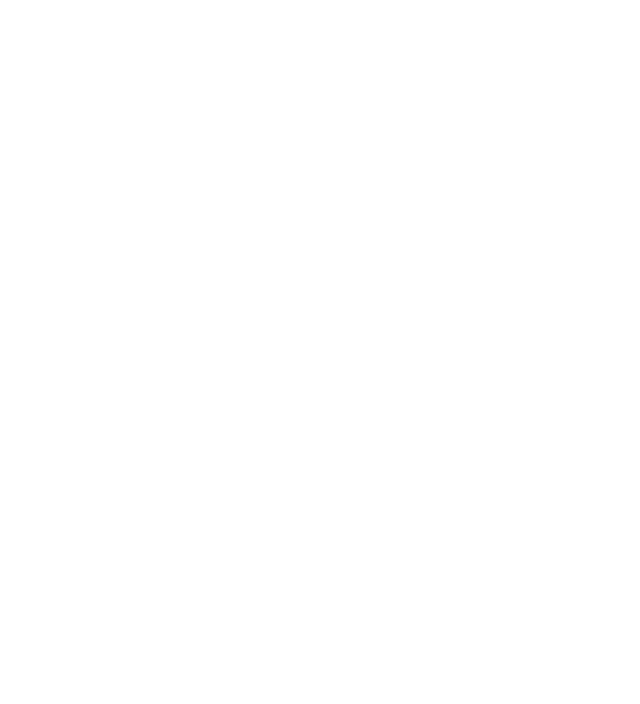
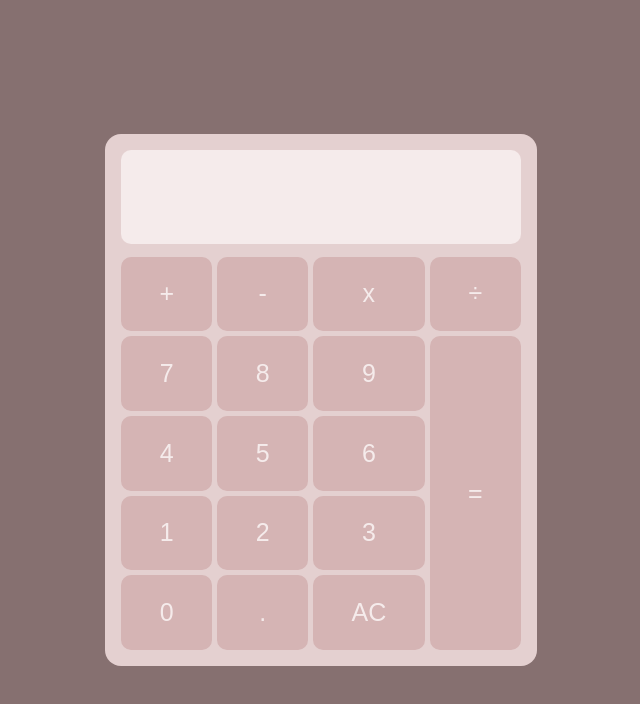
Before and after one commit to Marianellag1/the-calc, a plain HTML site: page index.html in a window 1280 px wide. Shown: the whole page, without its empty margins (319-959 px from the left). Drawn offline with Linux system fonts and the light colour scheme.

Commit message:
added finished html with help of youtube tutorial, and have continued with css with codepen example as muse

```diff
--- a/assets/style.css
+++ b/assets/style.css
@@ -0,0 +1,56 @@
+:root {
+    --brown: #867070; /*60%*/
+    --light-brown: #D5B4B4; /*30%*/
+    --tan: #E4D0D0; /*10%*/
+    --beige: #F5EBEB; /*10%*/
+}
+
+* {
+    margin: 0;
+    padding: 0;
+}
+
+body {
+    min-height: 100vh;
+    display: flex;
+    justify-content: center;
+    flex-direction: column;
+    align-items: center;
+    font-family: 'Montserrat', sans-serif;
+    background-color: var(--brown);
+}
+
+.output {
+  grid-column: 1 / span 4;
+  padding: 1.5rem;
+  background-color: var(--beige);
+  border-radius: 10px;
+  margin-bottom: .50rem;
+}
+
+.calculator {
+    background-color: var(--tan);
+    /* border: solid; */
+    display: grid;
+    grid-template-columns: auto auto auto auto;
+    width: 400px;
+    height: 500px;
+    column-gap: 5px;
+    row-gap: 5px;
+    padding: 1rem;
+    border-radius: 16px;
+}
+
+.calculator button {
+    cursor: pointer;
+    font-size: 25px;
+    border-radius: 10px;
+    border: none;
+    background-color: var(--light-brown);
+    color: var(--beige);
+}
+
+.span-four {
+    grid-row: 3/ span 4;
+    grid-column: 4;
+}
--- a/index.html
+++ b/index.html
@@ -1,13 +1,43 @@
 <!DOCTYPE html>
 <html lang="en">
+
 <head>
     <meta charset="UTF-8">
     <meta http-equiv="X-UA-Compatible" content="IE=edge">
     <meta name="viewport" content="width=device-width, initial-scale=1.0">
+    <link rel="preconnect" href="https://fonts.googleapis.com">
+    <link rel="preconnect" href="https://fonts.gstatic.com" crossorigin>
+    <link href="https://fonts.googleapis.com/css2?family=Montserrat&display=swap" rel="stylesheet">
     <link rel="stylesheet" href="./assets/style.css">
-    <title>Document</title>
+    <title>Calculator</title>
 </head>
+
 <body>
+    <div class="calculator">
+        <div class="output">
+            <div class="previous-operand"></div>
+            <div class="current-operand"></div>
+        </div>
+        <button>+</button>
+        <button>-</button>
+        <button>x</button>
+        <button>÷</button>
+        <button>7</button>
+        <button>8</button>
+        <button>9</button>
+        <button>4</button>
+        <button>5</button>
+        <button>6</button>
+        <button>1</button>
+        <button>2</button>
+        <button>3</button>
+        <button>0</button>
+        <button>.</button>
+        <button>AC</button>
+        <button class="span-four">=</button>
+    </div>
+
     <script src="script.js"></script>
 </body>
+
 </html>
```
